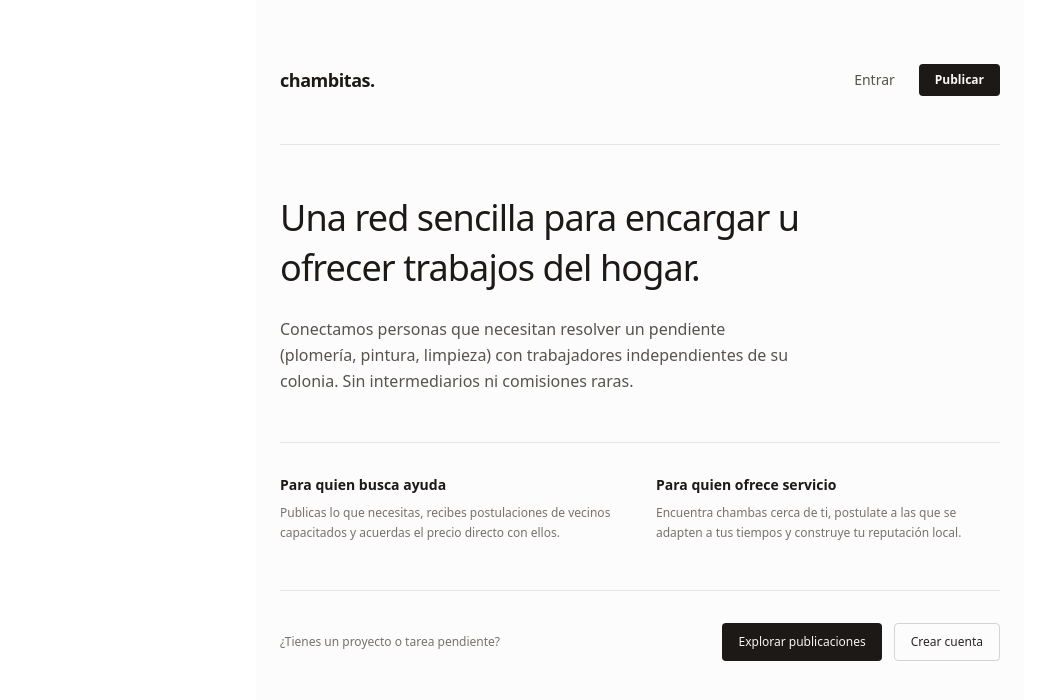
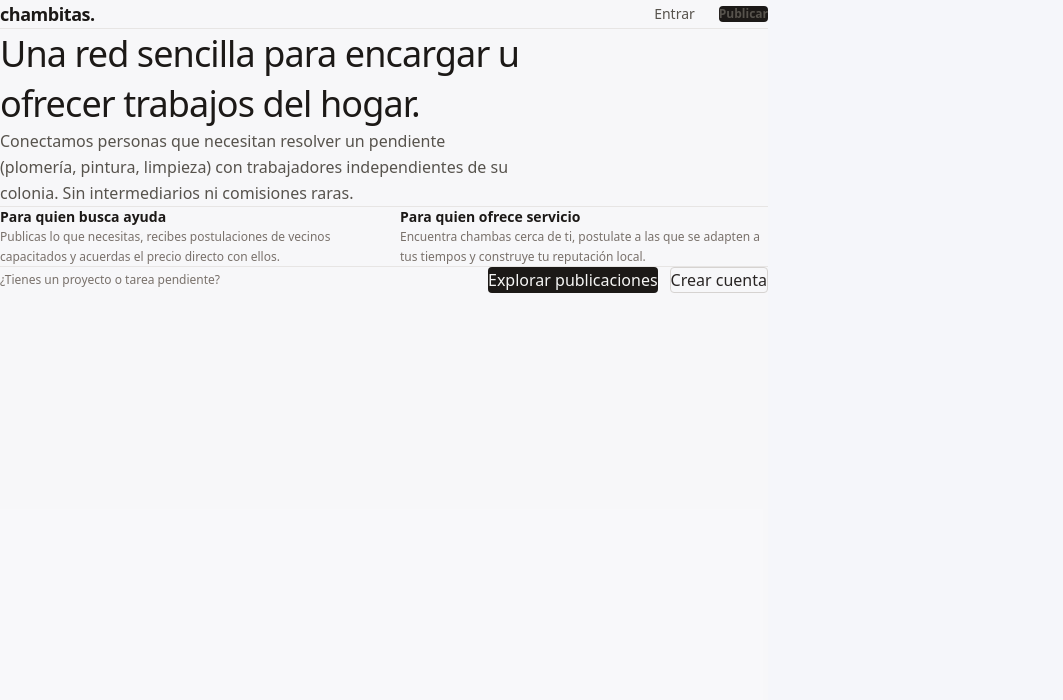
Before and after one commit to XaviVal0/ChambitasFront, an Angular app: page / in a window 1280 px wide. Shown: the top 700 px of the page, without its empty margins (0-1063 px from the left). Built offline with nearby package versions, Linux system fonts and the light colour scheme.

Commit message:
style: agregar estilos globales base

```diff
--- a/src/styles.css
+++ b/src/styles.css
@@ -1,3 +1,73 @@
 /* You can add global styles to this file, and also import other style files */
 
 @import "tailwindcss";
+/* Reset básico */
+* {
+  box-sizing: border-box;
+  margin: 0;
+  padding: 0;
+}
+
+html,
+body {
+  width: 100%;
+  min-height: 100%;
+}
+
+body {
+  font-family: Arial, Helvetica, sans-serif;
+  background: #f5f6fa;
+  color: #222;
+  line-height: 1.5;
+}
+
+/* Variables generales del proyecto */
+:root {
+  --primary: #6c63ff;
+  --primary-hover: #574fd6;
+
+  --background: #f5f6fa;
+  --surface: #ffffff;
+
+  --text-primary: #222222;
+  --text-secondary: #666666;
+
+  --border: #dddddd;
+
+  --border-radius: 10px;
+
+  --shadow: 0 4px 12px rgba(0, 0, 0, 0.08);
+}
+
+/* Botones generales */
+button {
+  font: inherit;
+  cursor: pointer;
+}
+
+/* Inputs generales */
+input,
+textarea,
+select {
+  font: inherit;
+}
+
+/* Links */
+a {
+  color: inherit;
+  text-decoration: none;
+}
+
+/* Contenedor reutilizable */
+.container {
+  width: min(1200px, 90%);
+  margin: 0 auto;
+}
+
+/* Tarjetas reutilizables */
+.card {
+  background: var(--surface);
+  border-radius: var(--border-radius);
+  box-shadow: var(--shadow);
+  padding: 1.5rem;
+}
```
